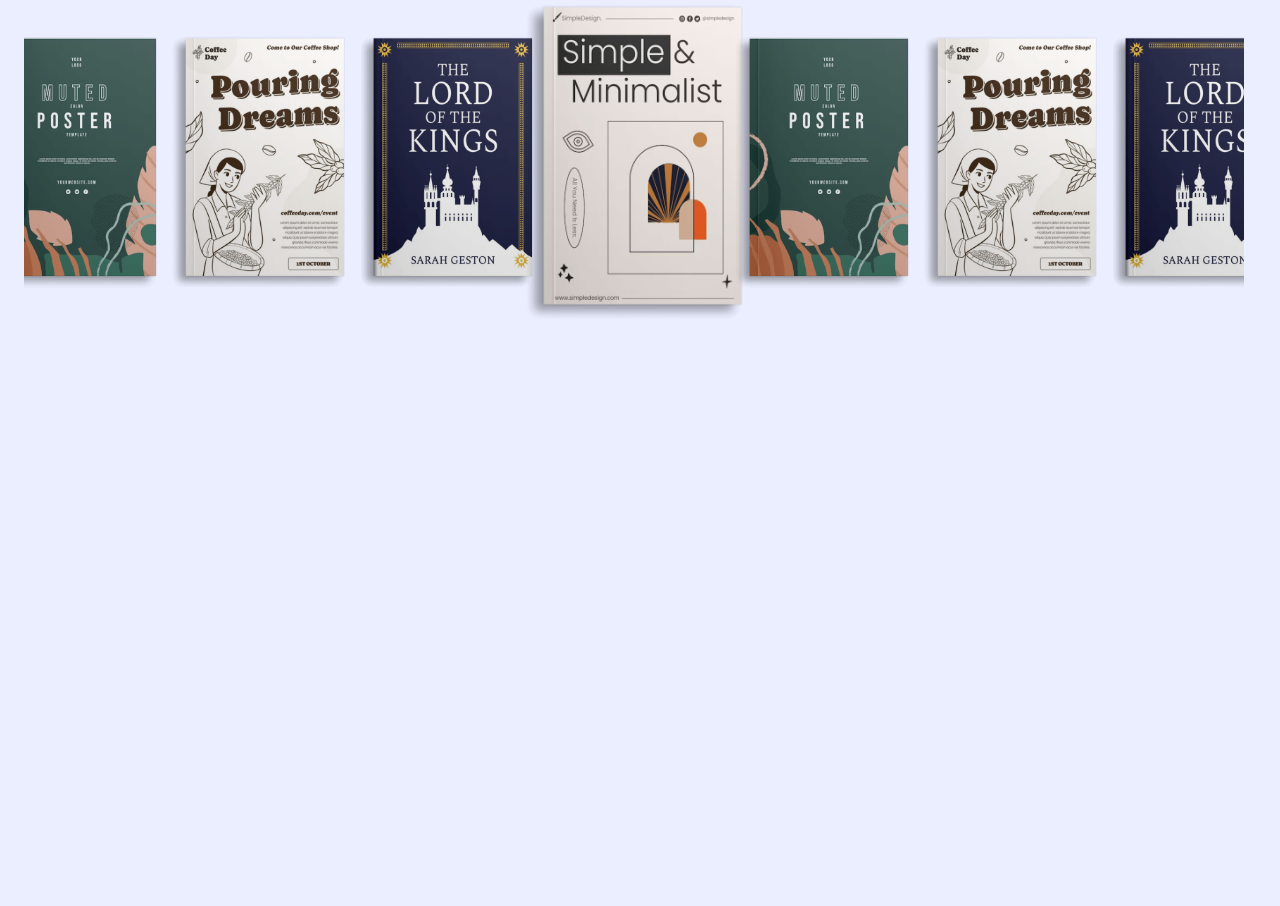
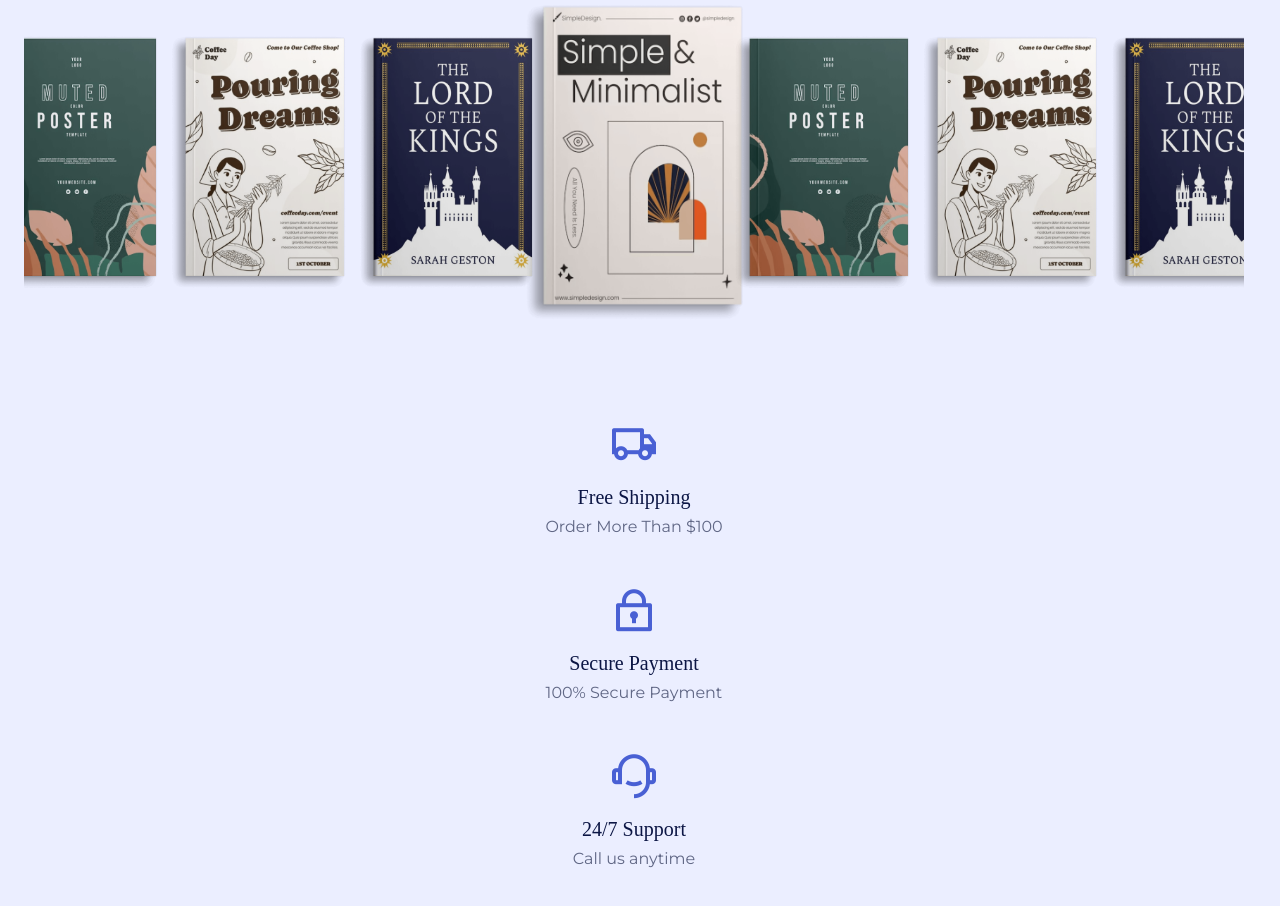
Before and after one commit to Zohaib-siddiqui/Book-store, a website: page index.html in a window 1280 px wide. Shown: the part 414-1320 px from the top of the page. Drawn offline with nearby package versions, Linux system fonts and the light colour scheme; a web font is replaced by a local one.

Commit message:
add services

```diff
--- a/assets/css/styles.css
+++ b/assets/css/styles.css
@@ -422,7 +422,25 @@ img {
 }
 
 /*=============== SERVICES ===============*/
+.services__container{
+  row-gap: 3rem;
+}
 
+.services__card{
+  text-align: center;
+}
+
+.services__card i{
+  display: block;
+  font-size: 3rem;
+  color: var(--first-color);
+  margin-bottom: 1rem;
+}
+
+.services__title{
+  font-size: var(--h3-font-size);
+  margin-bottom: .5rem;
+}
 
 /*=============== FEATURED ===============*/
 
--- a/index.html
+++ b/index.html
@@ -29,21 +29,21 @@
             <div class="nav__menu">
                <ul class="nav__list">
                   <li class="nav__item">
-                     <a href="#" class="nav__link">
+                     <a href="#home" class="nav__link">
                         <i class="ri-home-line"></i>
                         <span>Home</span>
                      </a>
                   </li>
 
                   <li class="nav__item">
-                     <a href="#" class="nav__link">
+                     <a href="#featured" class="nav__link">
                         <i class="ri-book-3-line"></i>
                         <span>Featured</span>
                      </a>
                   </li>
 
                   <li class="nav__item">
-                     <a href="#" class="nav__link">
+                     <a href="#discount" class="nav__link">
                         <i class="ri-price-tag-3-line"></i>
                         <span>Discount</span>
                      </a>
@@ -169,7 +169,25 @@
 
          <!--==================== SERVICES ====================-->
          <section class="services section">
+            <div class="services__container container grid">
+               <acrticle class="services__card">
+                  <i class="ri-truck-line"></i>
+                  <h3 class="services__title">Free Shipping</h3>
+                  <p class="services__description">Order More Than $100</p>
+               </acrticle>
 
+               <acrticle class="services__card">
+                  <i class="ri-lock-2-line"></i>
+                  <h3 class="services__title">Secure Payment</h3>
+                  <p class="services__description">100% Secure Payment</p>
+               </acrticle>
+
+               <acrticle class="services__card">
+                  <i class="ri-customer-service-2-line"></i>
+                  <h3 class="services__title">24/7 Support</h3>
+                  <p class="services__description">Call us anytime</p>
+               </acrticle>
+            </div>
          </section>
 
          <!--==================== FEATURED ====================-->
```
